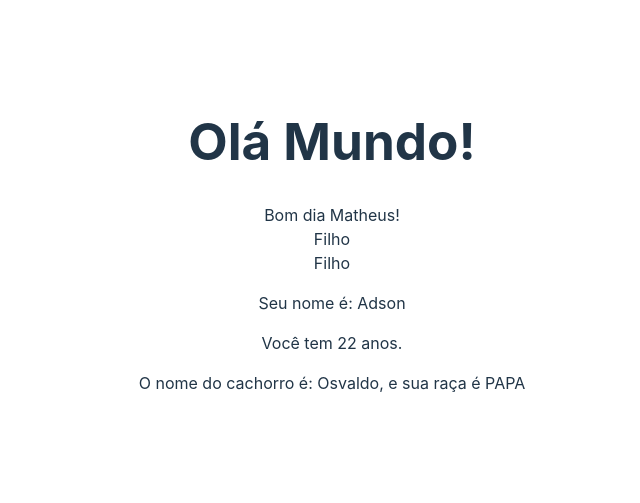
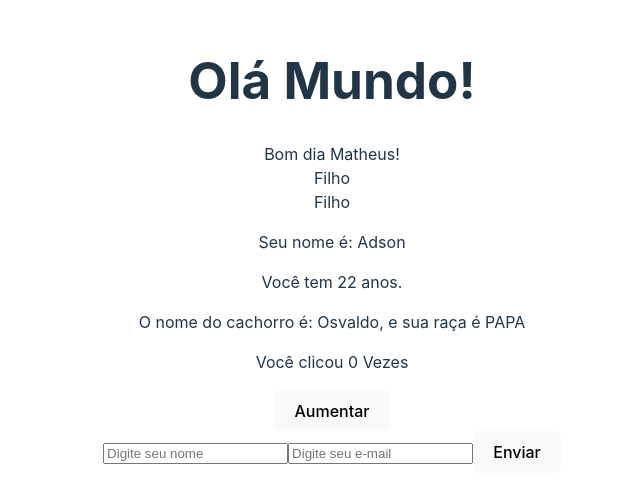
Before and after one commit to AdsonTanajura/react-typescript, a React (Vite) app in the folder 2_fundamentos/: page / in a window 1280 px wide. Shown: the part 155-658 px from the top of the page, without its empty margins (308-948 px from the left). Built offline with nearby package versions, Linux system fonts and the light colour scheme.

Commit message:
useState

```diff
--- a/2_fundamentos/src/App.jsx
+++ b/2_fundamentos/src/App.jsx
@@ -1,8 +1,10 @@
 import './App.css'
 import BomDia from './components/BomDia'
 import Cachorro from './components/Cachorro'
+import Counter from './components/Counter'
 import Descricao from './components/Descricao'
 import Pai from './components/Pai'
+import UserInfoForm from './components/UserInfoForm'
 import Welcome from './components/Welcome'
 
 const App = () => {
@@ -14,6 +16,8 @@ const App = () => {
     <Pai />
     <Descricao nome={'Adson'} idade={22}/>
     <Cachorro nome={'Osvaldo'} raca={'PAPA'}/>
+    <Counter />
+    <UserInfoForm />
     </>
   )
 }
--- /dev/null
+++ b/2_fundamentos/src/components/Counter.jsx
@@ -0,0 +1,14 @@
+import { useState } from "react";
+
+function Counter() {
+  const [count, setCount] = useState(0);
+
+  return (
+    <div>
+      <p>Você clicou {count} Vezes</p>
+      <button onClick={() => setCount(count + 1)}>Aumentar</button>
+    </div>
+  );
+}
+
+export default Counter;
--- /dev/null
+++ b/2_fundamentos/src/components/UserInfoForm.jsx
@@ -0,0 +1,31 @@
+import { useState } from "react";
+
+function UserInfoForm() {
+  const [name, setName] = useState("");
+  const [email, setEmail] = useState("");
+
+  const handleSubmit = (event) => {
+    event.preventDefault();
+    console.log(name, email);
+  };
+
+  return (
+    <form onSubmit={handleSubmit}>
+      <input
+        type="text"
+        value={name}
+        onChange={(e) => setName(e.target.value)}
+        placeholder="Digite seu nome"
+      />
+      <input
+        type="email"
+        value={email}
+        onChange={(e) => setEmail(e.target.value)}
+        placeholder="Digite seu e-mail"
+      />
+      <button type="submit">Enviar</button>
+    </form>
+  );
+}
+
+export default UserInfoForm;
```
